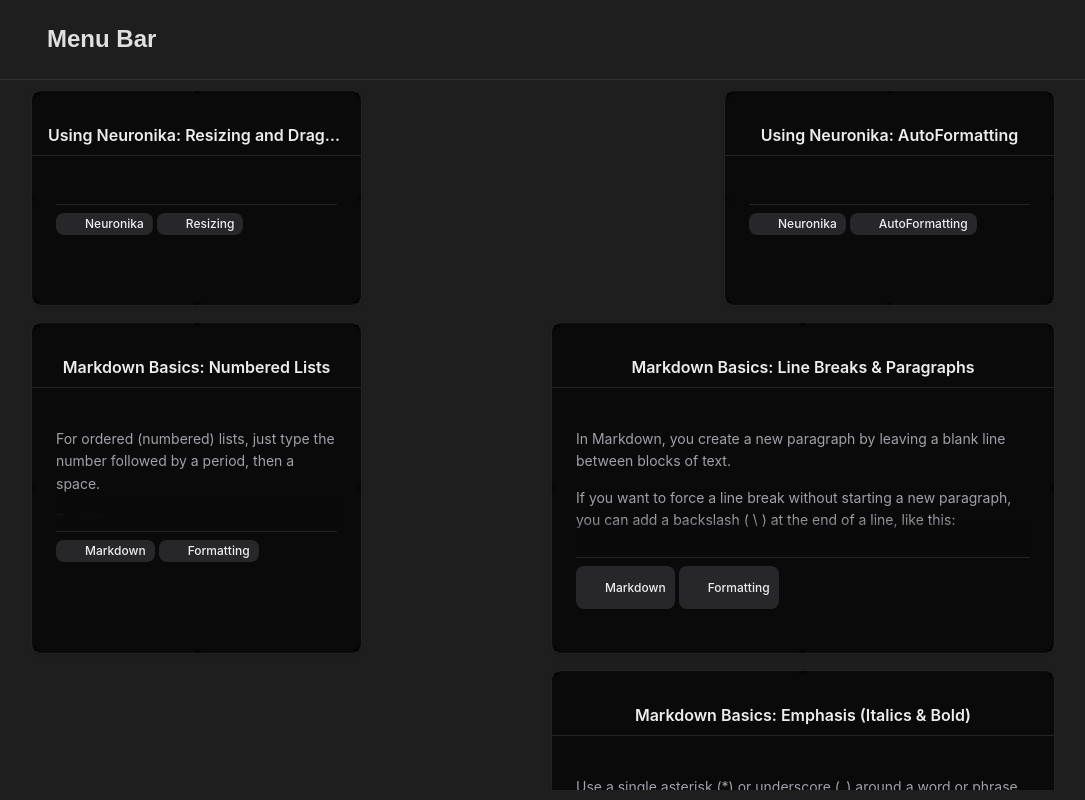
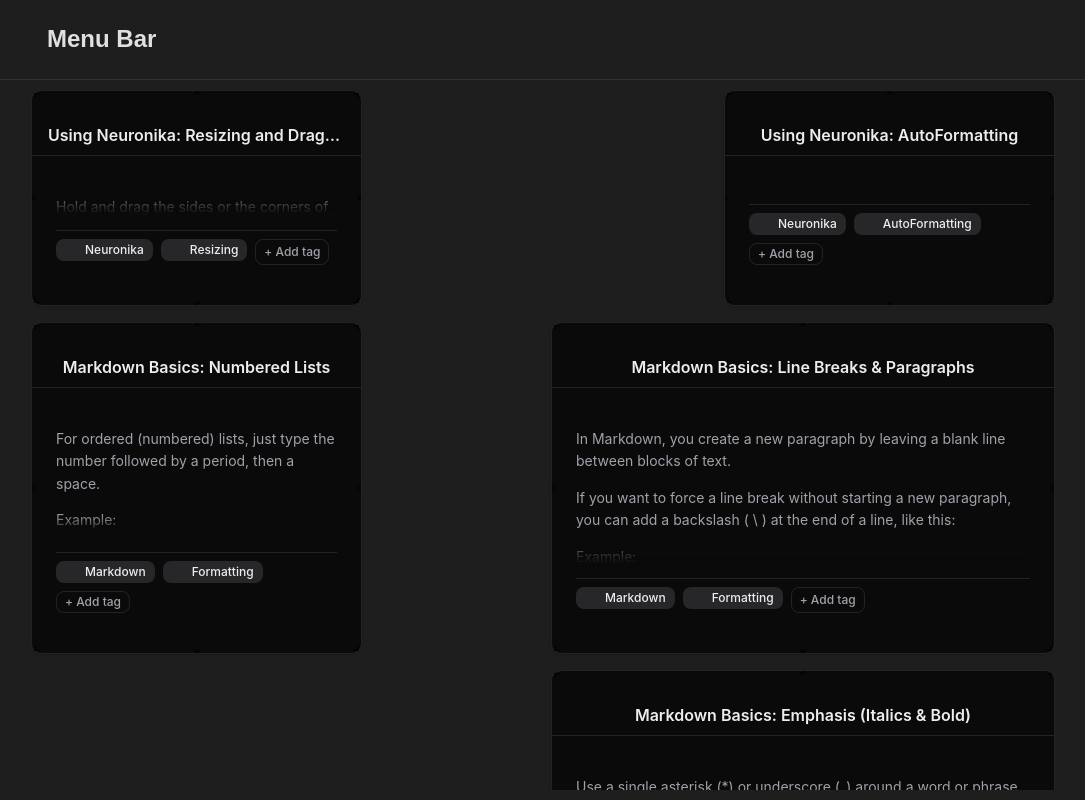
Before and after one commit to Capataina/Neuronika, a React (Vite) app: page / in a window 1280 px wide. Shown: the whole page, without its empty margins (97-1182 px from the left). Built offline with nearby package versions, Linux system fonts and the light colour scheme.

Commit message:
Refactor NoteCard and TagBadge components to improve tag management. Replaced the "Add tag" button with a Badge component for better styling and user interaction. Adjusted CSS classes for tag display and input fields to enhance layout consistency.

```diff
--- a/src/components/MasonryBoard/NoteCard.tsx
+++ b/src/components/MasonryBoard/NoteCard.tsx
@@ -4,6 +4,7 @@
 import { useNoteStore } from "../../store/NoteStore";
 import { TagBadge } from "./TagBadge";
 import remarkGfm from 'remark-gfm';
+import { Badge } from "@/components/ui/badge";
 
 interface NoteCardProps {
   id: string;
@@ -216,7 +217,7 @@
 
             {/* Tags section */}
             <div
-              className="tag-section flex flex-wrap mt-2 pt-2 border-t border-border flex-shrink-0 group"
+              className="tag-section flex flex-wrap gap-1 mt-2 pt-2 border-t border-border group"
               onMouseDown={(e) => e.stopPropagation()}
             >
               {tags.map((tag) => (
@@ -242,21 +243,22 @@
                   }}
                   onClick={(e) => e.stopPropagation()}
                   onMouseDown={(e) => e.stopPropagation()}
-                  className="bg-transparent border-none text-sm focus:outline-none mr-2 mb-1"
+                  className="bg-transparent border-none text-xs focus:outline-none w-20"
                   placeholder="Enter tag..."
                   autoFocus
                 />
               ) : (
-                <button
+                <Badge
+                  variant="outline"
+                  className="text-xs text-muted-foreground hover:text-foreground cursor-pointer"
                   onClick={(e) => {
                     e.stopPropagation();
                     setIsAddingTag(true);
                   }}
                   onMouseDown={(e) => e.stopPropagation()}
-                  className="opacity-0 group-hover:opacity-100 transition-opacity text-xs text-muted-foreground hover:text-foreground mr-2 mb-1"
                 >
                   + Add tag
-                </button>
+                </Badge>
               )}
             </div>
           </div>
--- a/src/components/MasonryBoard/TagBadge.tsx
+++ b/src/components/MasonryBoard/TagBadge.tsx
@@ -10,21 +10,18 @@
   return (
     <Badge
       variant="secondary"
-      className="mr-1 mb-1 group relative flex items-center tag-badge"
+      className="mr-1 mb-1 group relative flex items-center"
       onClick={(e) => e.stopPropagation()}
     >
       {onDelete && (
         <div
-          className="tag-delete-btn"
           onClick={(e) => {
             e.preventDefault();
             e.stopPropagation();
             onDelete();
           }}
         >
-          <X
-            className="w-3 h-3 mr-1 opacity-0 group-hover:opacity-100 cursor-pointer transition-opacity"
-          />
+          <X className="w-3 h-3 mr-1 opacity-0 group-hover:opacity-100 cursor-pointer transition-opacity" />
         </div>
       )}
       {tag}
```
